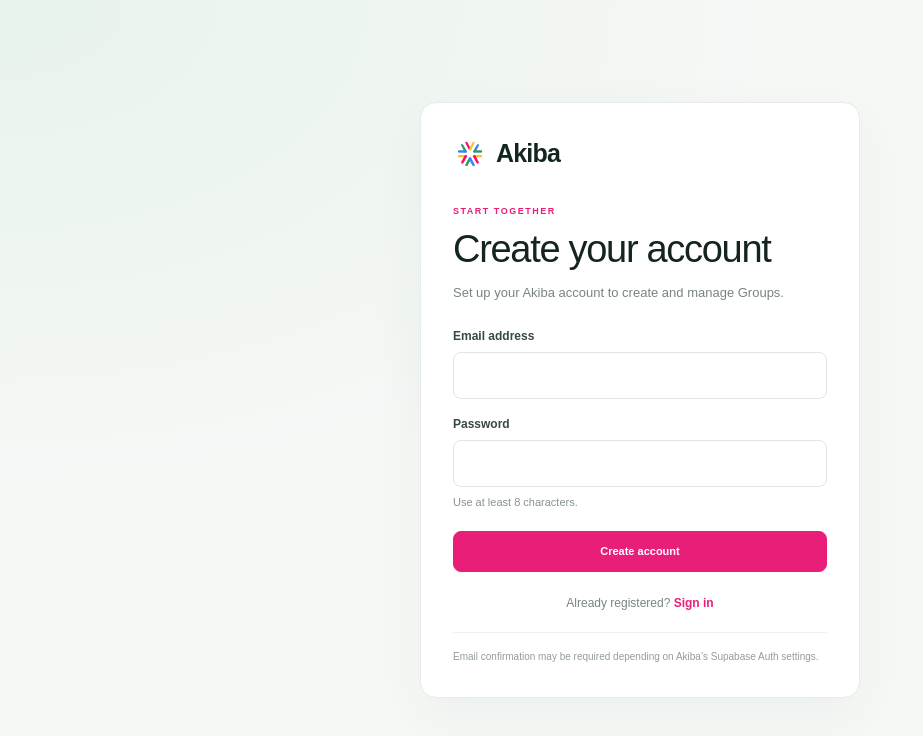
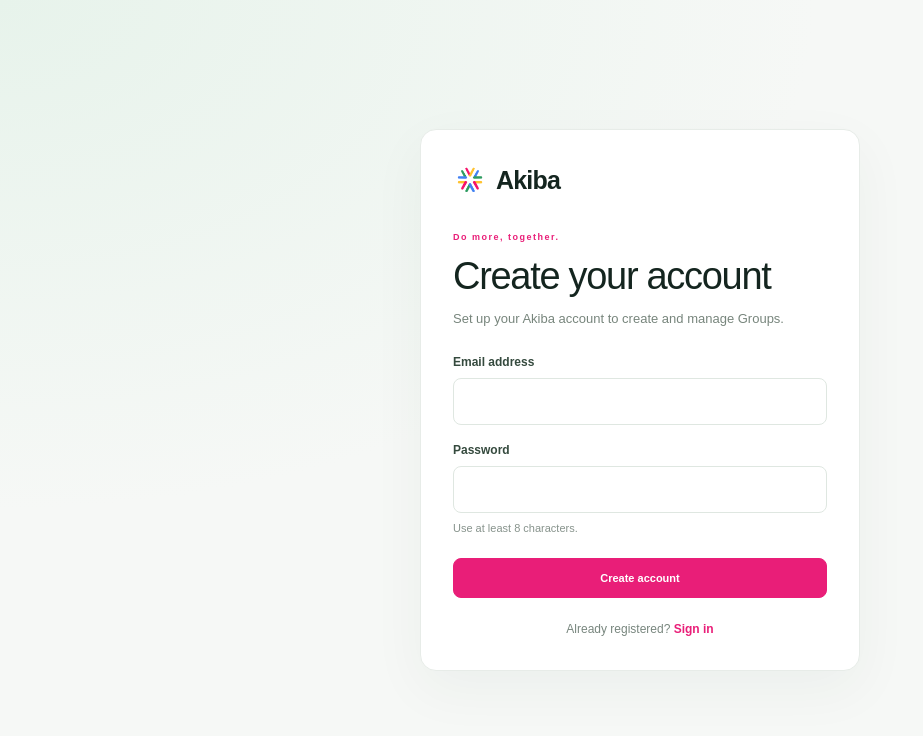
Before and after one commit to aogajoseph/akiba, a Next.js app: page /signup in a window 1280 px wide. Shown: the top 736 px of the page, without its empty margins (0-923 px from the left). Built offline with nearby package versions, Linux system fonts and the light colour scheme; no server answers.

Commit message:
Update Akiba sign-up eyebrow

```diff
--- a/app/signup/page.tsx
+++ b/app/signup/page.tsx
@@ -12,11 +12,10 @@ export default async function SignupPage({ searchParams }: Props) {
   const params = await searchParams;
   return <main className="auth-shell"><section className="auth-card">
     <Link href="/" className="auth-brand"><img className="auth-brand-logo" src="/akiba-logo.png" alt="" />Akiba</Link>
-    <div className="workspace-eyebrow">START TOGETHER</div><h1>Create your account</h1>
+    <div className="workspace-eyebrow">Do more, together.</div><h1>Create your account</h1>
     <p className="auth-description">Set up your Akiba account to create and manage Groups.</p>
     {params.error && <p className="auth-error" role="alert">{params.error}</p>}
     <form action={signUp} className="auth-form"><label>Email address<input name="email" type="email" autoComplete="email" required /></label><label>Password<input name="password" type="password" autoComplete="new-password" minLength={8} required /><small>Use at least 8 characters.</small></label><button className="workspace-primary" type="submit">Create account</button></form>
     <p className="auth-switch">Already registered? <Link href="/login">Sign in</Link></p>
-    <p className="auth-footnote">Email confirmation may be required depending on Akiba’s Supabase Auth settings.</p>
   </section></main>;
 }
```
